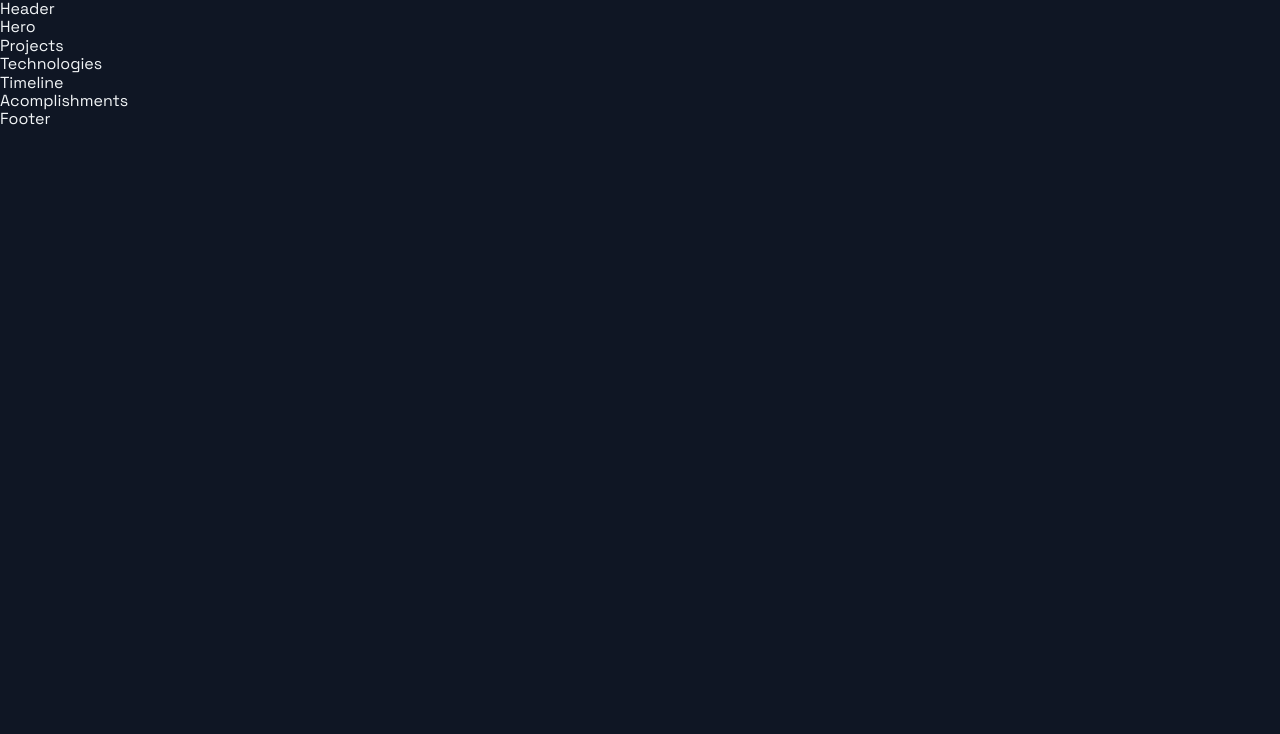
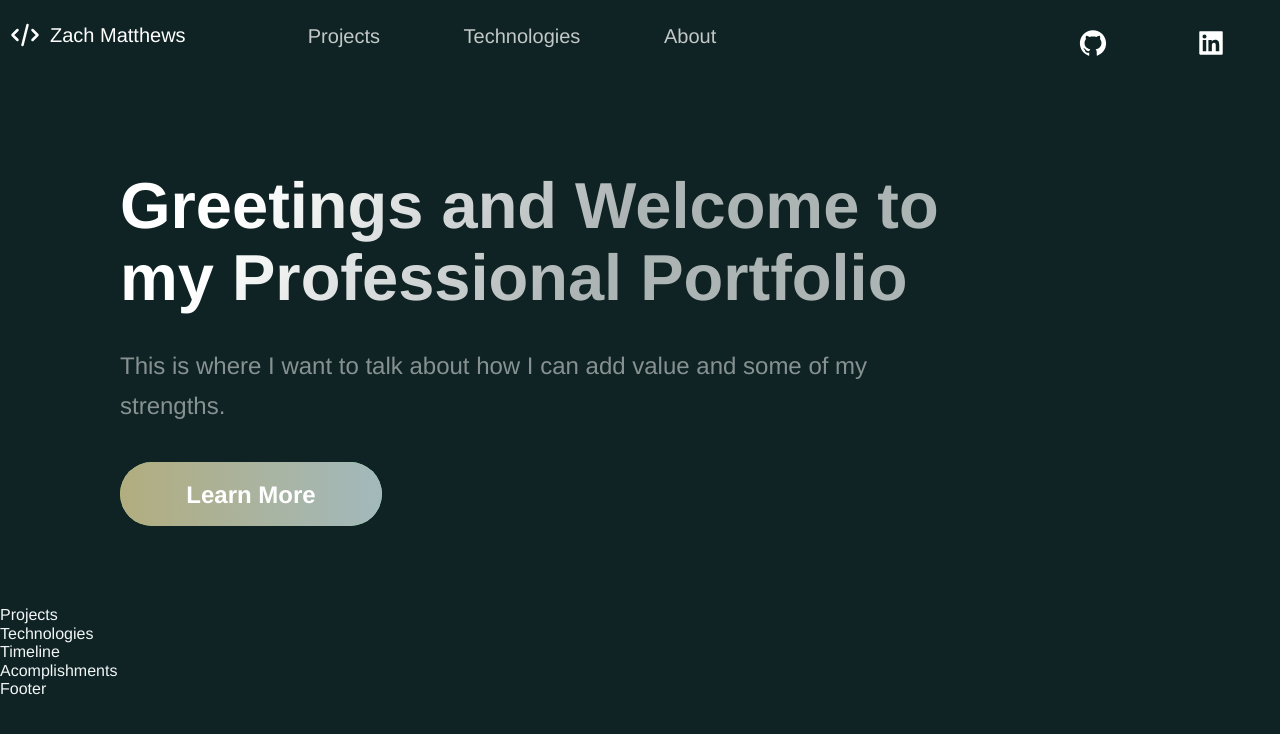
Before and after one commit to ZachMatthews23/portfolio, a Next.js app: page / in a window 1280 px wide. Shown: the top 734 px of the page. Built offline with nearby package versions, Linux system fonts and the light colour scheme.

Commit message:
Added Header and Hero sections

```diff
--- a/src/components/BackgrooundAnimation/BackgroundAnimation.js
+++ b/src/components/BackgroundAnimation/BackgroundAnimation.js
@@ -8,7 +8,7 @@ const BackgroundAnimation = () => (
       fill="none"
       xmlns="http://www.w3.org/2000/svg"
     >
-      <g opacity="0.15">
+      <g opacity="0.50">
         <path
           fillRule="evenodd"
           clipRule="evenodd"
--- a/src/components/Header/Header.js
+++ b/src/components/Header/Header.js
@@ -1,14 +1,45 @@
 import Link from 'next/link';
 import React from 'react';
 import { AiFillGithub, AiFillInstagram, AiFillLinkedin } from 'react-icons/ai';
-import { DiCssdeck } from 'react-icons/di';
+import { HiOutlineCode } from 'react-icons/hi';
 
-import { Container, Div1, Div2, Div3, NavLink, SocialIcons } from './HeaderStyles';
+import { Container, Div1, Div2, Div3, NavLink, SocialIcons, Span } from './HeaderStyles';
 
 const Header = () =>  (
-  <div>
-    Header
-  </div>
+  <Container>
+    <Div1>
+      <Link href="/">
+        <a style={{ display: "flex", alignItems: "center", color: "white", marginBottom: "20px"}}>
+          <HiOutlineCode size="3rem" /> <Span>Zach Matthews</Span>
+        </a>
+      </Link>
+    </Div1>
+    <Div2>
+      <li>
+        <Link href="#projects">
+          <NavLink>Projects</NavLink>
+        </Link>
+      </li>
+      <li>
+        <Link href="#tech">
+          <NavLink>Technologies</NavLink>
+        </Link>
+      </li>
+      <li>
+        <Link href="#about">
+          <NavLink>About</NavLink>
+        </Link>
+      </li>
+    </Div2>
+    <Div3>
+      <SocialIcons href="https://github.com/ZachMatthews23">
+        <AiFillGithub size="3rem" />
+      </SocialIcons>
+      <SocialIcons href="https://www.linkedin.com/in/zachary-matthews-734647171/">
+        <AiFillLinkedin size="3rem" />
+      </SocialIcons>
+    </Div3>
+  </Container>
 );
 
 export default Header;
--- a/src/components/Header/HeaderStyles.js
+++ b/src/components/Header/HeaderStyles.js
@@ -17,6 +17,12 @@ export const Container = styled.div`
     grid-row-gap: 0.5rem;
   }
 `;
+
+export const Span = styled.span`
+  font-size: 2rem;
+  margin-left: 10px;
+`;
+
 export const Div1 = styled.div`
   grid-area: 1 / 1 / 2 / 2;
   display: flex;
@@ -116,7 +122,7 @@ color: white;
 border-radius: 50px;
   padding: 8px;
 &:hover {
-    background-color: #212d45;
+    background-color: #a2b9bc;
     transform: scale(1.2);
     cursor: pointer;
 
--- a/src/components/Hero/Hero.js
+++ b/src/components/Hero/Hero.js
@@ -4,10 +4,19 @@ import { Section, SectionText, SectionTitle } from '../../styles/GlobalComponent
 import Button from '../../styles/GlobalComponents/Button';
 import { LeftSection } from './HeroStyles';
 
-const Hero = (props) => (
-  <div>
-    Hero
-  </div>
+const Hero = () => (
+  <Section row nopadding>
+    <LeftSection>
+      <SectionTitle main center>
+        Greetings and Welcome to <br/>
+        my Professional Portfolio
+      </SectionTitle>
+      <SectionText>
+        This is where I want to talk about how I can add value and some of my strengths.
+      </SectionText>
+      <Button>Learn More</Button>
+    </LeftSection>
+  </Section>
 );
 
 export default Hero;
--- a/src/pages/index.js
+++ b/src/pages/index.js
@@ -1,5 +1,5 @@
 import Acomplishments from '../components/Acomplishments/Acomplishments';
-import BgAnimation from '../components/BackgrooundAnimation/BackgroundAnimation';
+// import BackgroundAnimation from '../components/BackgroundAnimation/BackgroundAnimation';
 import Hero from '../components/Hero/Hero';
 import Projects from '../components/Projects/Projects';
 import Technologies from '../components/Technologies/Technologies';
@@ -10,10 +10,10 @@ import { Section } from '../styles/GlobalComponents';
 const Home = () => {
   return (
     <Layout>
-      {/* <Section grid> */}
+      <Section grid>
         <Hero />
-        {/* <BgAnimation /> */}
-      {/* </Section> */}
+        {/* <BackgroundAnimation /> */}
+      </Section>
       <Projects />
       <Technologies />
       <Timeline />
--- a/src/styles/GlobalComponents/index.js
+++ b/src/styles/GlobalComponents/index.js
@@ -177,7 +177,7 @@ export const ButtonBack = styled.div`
   justify-content: center;
   margin: ${({ alt, form }) => (alt || form) ? '0' : '0 0 80px'};
   color: #fff;
-  background: ${({ alt }) => alt ? 'linear-gradient(270deg, #ff622e 0%, #B133FF 100%)' : 'linear-gradient(270deg, #00DBD8 0%, #B133FF 100%)'};
+  background: ${({ alt }) => alt ? 'linear-gradient(270deg, #ff622e 0%, #B133FF 100%)' : 'linear-gradient(270deg, #a2e9bc  0%, #b2cd7f 100%)'};
   cursor: pointer;
   transition: 0.5s ease;
   position: relative;
@@ -209,7 +209,7 @@ export const ButtonFront = styled.button`
   left: 0;
   width: 100%;
   height: 100%;
-  background: ${({ alt }) => alt ? 'linear-gradient(270deg, #F46737 0%, #945DD6 100%)' : 'linear-gradient(270deg, #13ADC7 0%, #945DD6 100%)'};
+  background: ${({ alt }) => alt ? 'linear-gradient(270deg, #F46737 0%, #945DD6 100%)' : 'linear-gradient(270deg, #a2b9bc 0%, #b2ad7f 100%)'};
   opacity: ${({ disabled }) => disabled ? '.5' : '1'};
   transition: .4s ease;
   font-size: ${({ alt }) => alt ? '20px' : '24px'};
@@ -278,4 +278,4 @@ export const LinkIconImg = styled.div`
   @media ${(props) => props.theme.breakpoints.sm} {
     height: ${({ large }) => large ? '32px' : '16px'};
   }
-`
+`;
--- a/src/themes/default.js
+++ b/src/themes/default.js
@@ -1,13 +1,13 @@
 export default {
   // Temp fonts
   fonts: {
-    title: "Space Grotesk, sans-serif",
-    main: "Space Grotesk, sans-serif"
+    title: "Helvetica",
+    main: "Helvetica"
   },
   // Colors for layout
   colors: {
-    primary1: "hsl(204,23.8%,95.9%)",
-    background1: "#0F1624",
+    primary1: "#f2f5f7",
+    background1: "#0F2324",
     accent1: "hsl(34.9,98.6%,72.9%)",
     button: "hsl(205.1,100%,36.1%)",
     background2: "hsl(232.7,27.3%,23.7%)",
```
Also changed, not shown: 2 other files (tests, documents, lock files or other folders).
